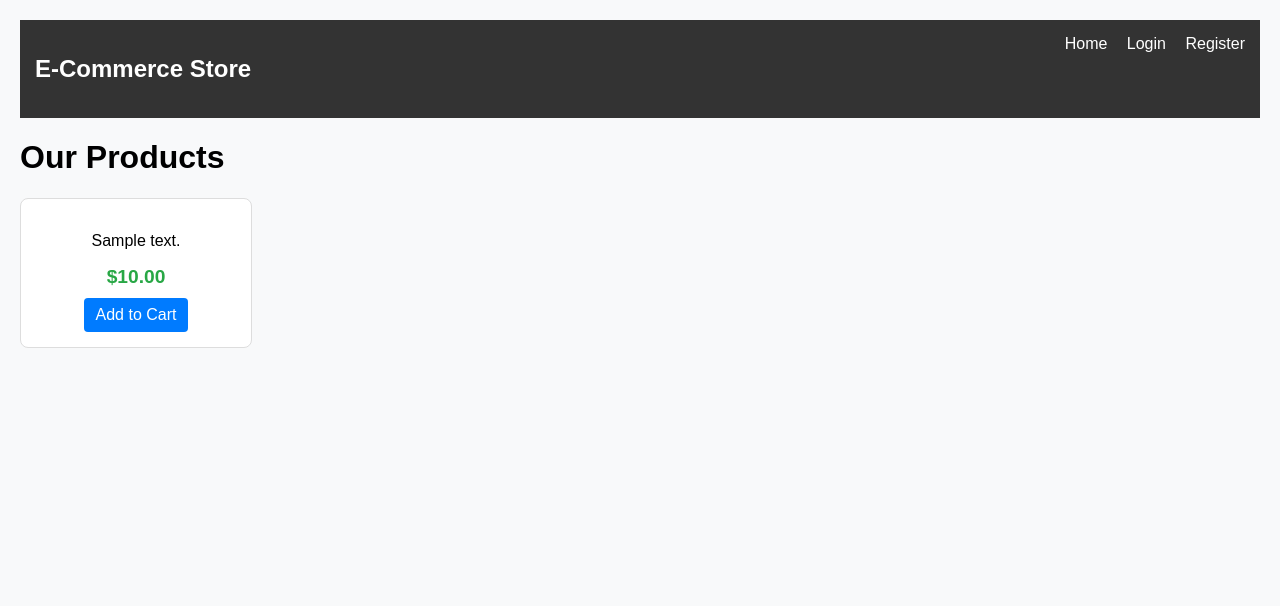
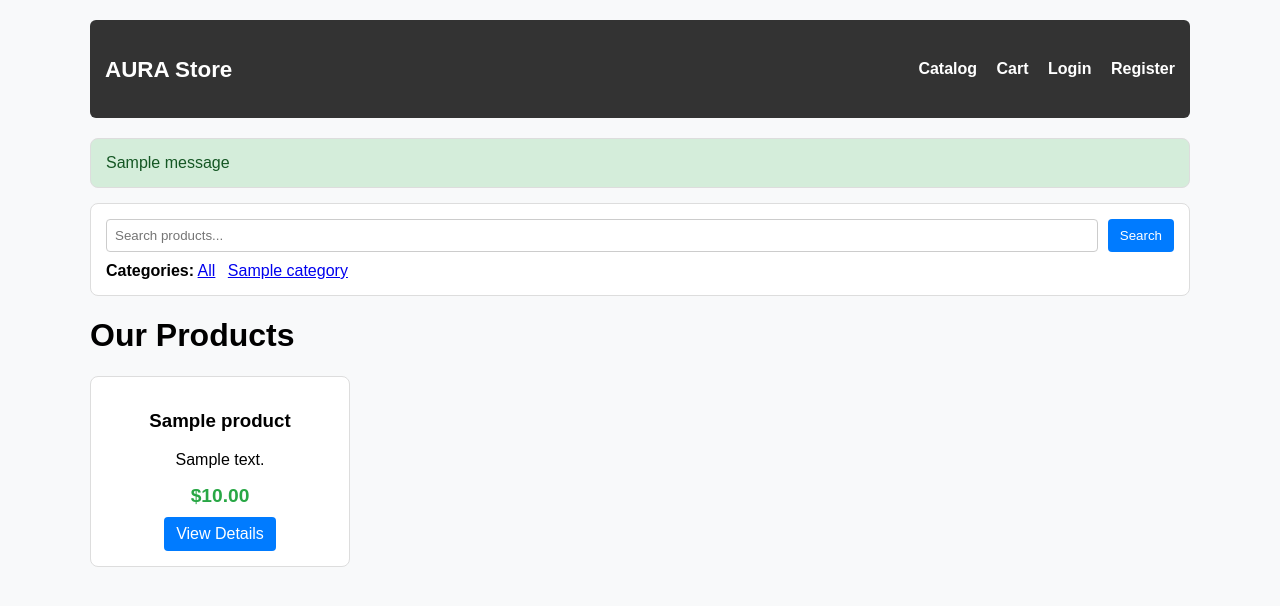
Before and after one commit to Nay-ra/Ecommerce_Project, a Django app: page / in a window 1280 px wide. Shown: the top 606 px of the page. Run offline with Django 5.2, Linux system fonts and the light colour scheme; tables that the repository leaves empty hold one stand-in row (values such as "Sample post"); one stand-in notice (Sample message) is shown.

Commit message:
Add storefront templates, search filters, and checkout logic

```diff
--- a/Product_Management/templates/Product_Management/index.html
+++ b/Product_Management/templates/Product_Management/index.html
@@ -1,48 +1,48 @@
-<!DOCTYPE html>
-<html lang="en">
-<head>
-    <meta charset="UTF-8">
-    <title>E-Commerce Storefront</title>
-    <style>
-        body { font-family: Arial, sans-serif; margin: 0; padding: 20px; background-color: #f8f9fa; }
-        .navbar { background: #333; color: white; padding: 15px; display: flex; justify-content: space-between; margin-bottom: 20px; }
-        .navbar a { color: white; margin-left: 15px; text-decoration: none; }
-        .grid { display: grid; grid-template-columns: repeat(auto-fill, minmax(220px, 1fr)); gap: 20px; }
-        .card { background: white; border: 1px solid #ddd; padding: 15px; border-radius: 8px; text-align: center; }
-        .price { color: #28a745; font-weight: bold; font-size: 1.2em; }
-        .btn { display: inline-block; background: #007bff; color: white; padding: 8px 12px; text-decoration: none; border-radius: 4px; margin-top: 10px; }
-    </style>
-</head>
-<body>
+{% extends 'base.html' %}
 
-<div class="navbar">
-    <h2>E-Commerce Store</h2>
-    <div>
-        <a href="{% url 'product_list' %}">Home</a>
-        {% if user.is_authenticated %}
-            <span>Welcome, {{ user.username }}!</span>
-            <a href="{% url 'logout' %}">Logout</a>
-        {% else %}
-            <a href="{% url 'login' %}">Login</a>
-            <a href="{% url 'register' %}">Register</a>
-        {% endif %}
+{% block content %}
+<!-- Search & Filter Bar -->
+<div class="card" style="margin-bottom: 20px;">
+    <form method="GET" action="{% url 'Product_Management:product_list' %}" style="display: flex; gap: 10px;">
+        <input type="text" name="q" value="{{ search_query|default:'' }}" placeholder="Search products..." style="flex: 1; padding: 8px; border: 1px solid #ccc; border-radius: 4px;">
+        <button type="submit" class="btn">Search</button>
+    </form>
+    <div style="margin-top: 10px;">
+        <strong>Categories:</strong>
+        <a href="{% url 'Product_Management:product_list' %}" style="margin-right: 8px;">All</a>
+        {% for cat in categories %}
+            <a href="{% url 'Product_Management:product_list' %}?category={{ cat.slug }}" style="margin-right: 8px;">{{ cat.name }}</a>
+        {% endfor %}
     </div>
 </div>
 
+<!-- AI Recommendations -->
+{% if trending_recs %}
+<div class="ai-card">
+    <span class="badge">Groq AI Recommendation</span>
+    <p style="margin: 8px 0;"><strong>Reasoning:</strong> {{ ai_reason }}</p>
+    <div style="display: flex; gap: 10px;">
+        {% for item in trending_recs %}
+            <div style="background: white; padding: 8px; border-radius: 4px; border: 1px solid #ddd; flex: 1;">
+                <a href="{% url 'Product_Management:product_detail' item.slug %}" style="text-decoration: none; color: #333; font-weight: bold;">{{ item.name }}</a>
+                <div class="price">${{ item.price }}</div>
+            </div>
+        {% endfor %}
+    </div>
+</div>
+{% endif %}
+
 <h1>Our Products</h1>
-
 <div class="grid">
     {% for product in products %}
-        <div class="card">
-            <h3>{{ product.title }}</h3>
+        <div class="card" style="text-align: center;">
+            <h3>{{ product.name }}</h3>
             <p>{{ product.description|truncatewords:15 }}</p>
             <div class="price">${{ product.price }}</div>
-            <a href="#" class="btn">Add to Cart</a>
+            <a href="{% url 'Product_Management:product_detail' product.slug %}" class="btn">View Details</a>
         </div>
     {% empty %}
-        <p>No products available right now. Add some in the Django Admin!</p>
+        <p>No products available right now.</p>
     {% endfor %}
 </div>
-
-</body>
-</html>
+{% endblock %}
--- /dev/null
+++ b/templates/base.html
@@ -0,0 +1,45 @@
+<!DOCTYPE html>
+<html lang="en">
+<head>
+    <meta charset="UTF-8">
+    <title>{% block title %}AURA Store{% endblock %}</title>
+    <style>
+        body { font-family: Arial, sans-serif; margin: 0; padding: 20px; background-color: #f8f9fa; }
+        .navbar { background: #333; color: white; padding: 15px; display: flex; justify-content: space-between; align-items: center; margin-bottom: 20px; border-radius: 6px; }
+        .navbar a { color: white; margin-left: 15px; text-decoration: none; font-weight: bold; }
+        .container { max-width: 1100px; margin: 0 auto; }
+        .grid { display: grid; grid-template-columns: repeat(auto-fill, minmax(220px, 1fr)); gap: 20px; }
+        .card { background: white; border: 1px solid #ddd; padding: 15px; border-radius: 8px; }
+        .price { color: #28a745; font-weight: bold; font-size: 1.2em; margin: 10px 0; }
+        .btn { display: inline-block; background: #007bff; color: white; padding: 8px 12px; text-decoration: none; border-radius: 4px; border: none; cursor: pointer; }
+        .ai-card { background: #eef9ff; border: 1px solid #b6e0fe; padding: 15px; border-radius: 8px; margin-bottom: 20px; }
+        .badge { background: #007bff; color: white; padding: 3px 8px; border-radius: 4px; font-size: 0.8em; }
+    </style>
+</head>
+<body>
+    <div class="container">
+        <div class="navbar">
+            <h2><a href="{% url 'Product_Management:product_list' %}" style="margin-left:0; font-size:1.4rem;">AURA Store</a></h2>
+            <div>
+                <a href="{% url 'Product_Management:product_list' %}">Catalog</a>
+                <a href="{% url 'Shopping_Cart:cart_detail' %}">Cart</a>
+                {% if user.is_authenticated %}
+                    <span>Welcome, {{ user.username }}!</span>
+                    <a href="{% url 'User_Authentication:logout' %}">Logout</a>
+                {% else %}
+                    <a href="{% url 'User_Authentication:login' %}">Login</a>
+                    <a href="{% url 'User_Authentication:register' %}">Register</a>
+                {% endif %}
+            </div>
+        </div>
+
+        {% if messages %}
+            {% for message in messages %}
+                <div class="card" style="background: #d4edda; color: #155724; margin-bottom: 15px;">{{ message }}</div>
+            {% endfor %}
+        {% endif %}
+
+        {% block content %}{% endblock %}
+    </div>
+</body>
+</html>
```
Also changed, not shown: Order_Management/templates/Order_Management/checkout.html (added, +22 -0 lines), Product_Management/templates/Product_Management/product_detail.html (added, +33 -0 lines), Shopping_Cart/templates/Shopping_Cart/cart_detail.html (added, +39 -0 lines), User_Authentication/apps.py (line endings or trailing spaces).
